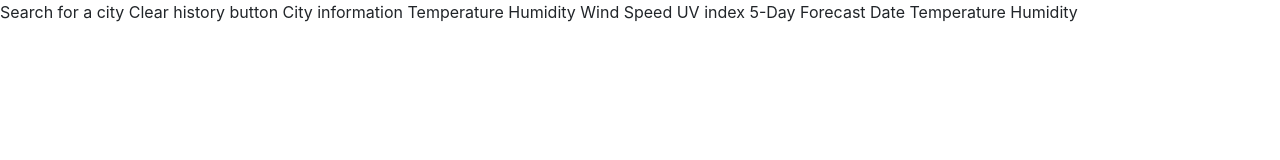
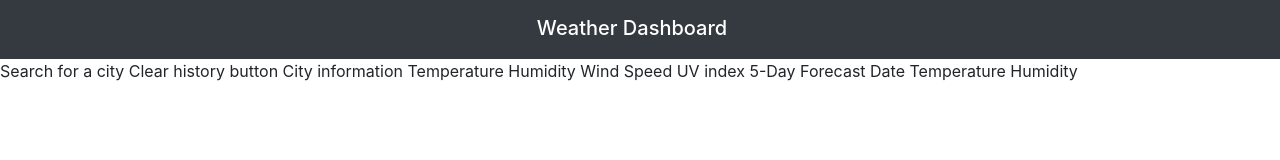
Before and after one commit to Aishels/guacamole-weather-dashboard, a plain HTML site: page index.html in a window 1280 px wide. Drawn offline with nearby package versions, Linux system fonts and the light colour scheme.

Commit message:
added row content to top of page

```diff
--- a/index.html
+++ b/index.html
@@ -14,6 +14,13 @@
 </head>
 <body>
 
+    <div class="container-fluid">
+        <div class="row navbar navbar-dark bg-dark">
+            <div class="col-12 text-center">
+                <h1 class="navbar-brand pb-0 px-0">Weather Dashboard</h1>
+            </div>
+        </div>
+    </div>
 Search for a city
 
 Clear history button
```
